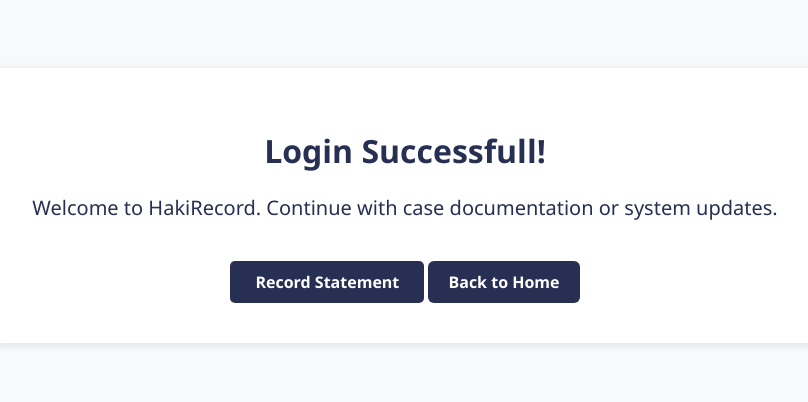
After one commit to oliver-stancy/HakiRecord, a Django app: page /login_success/ in a window 1280 px wide. The commit adds this page. Shown: the top 402 px of the page, without its empty margins (235-1043 px from the left). Run offline with Django 5.2, Linux system fonts and the light colour scheme.

Commit message:
Add new features

```diff
--- /dev/null
+++ b/HakiRecordApp/Templates/login_success.html
@@ -0,0 +1,51 @@
+<!DOCTYPE html>
+<html lang="en">
+<head>
+    <meta charset="UTF-8">
+    <title>Report Submitted</title>
+    <style>
+        body {
+            font-family: "Segoe UI", sans-serif;
+            background-color: #f8f9fa;
+            color: #272f52;
+            text-align: center;
+            padding: 60px;
+        }
+        .container {
+            background-color: white;
+            padding: 40px;
+            border-radius: 8px;
+            box-shadow: 0 2px 8px rgba(0,0,0,0.1);
+            display: inline-block;
+        }
+        a {
+            display: inline-block;
+            margin-top: 20px;
+            background-color: #272f52;
+            color: white;
+            padding: 10px 20px;
+            border-radius: 6px;
+            text-decoration: none;
+            font-weight: 600;
+        }
+        a:hover {
+            background-color: #272f52;
+        }
+    </style>
+</head>
+<body>
+    <div class="container">
+        <h1>Login Successfull!</h1>
+        <p style="font-size:20px;">Welcome to HakiRecord. Continue with case documentation or system updates.</p>
+        <a href="{% url 'statement' %}"
+     class="btn-view"
+     style="display: inline-block; background-color: #272f52; color: white; padding: 10px 25px; border-radius: 5px; text-decoration: none; font-weight: bold; margin-top: 15px;">
+     Record Statement
+  </a>
+        <a href="{% url 'LandingPage' %}">Back to Home</a>
+    </div>
+
+
+
+</body>
+</html>
--- a/HakiRecordApp/urls.py
+++ b/HakiRecordApp/urls.py
@@ -25,6 +25,8 @@
     path('evidence/', views.evidence_vault, name='evidence_vault'),
 
     path('shift_allocation/', views.shift_allocation, name='shift_allocation'),
+
+path('login_success/',views.login_success,name='login_success'),
 ]
 if settings.DEBUG:
     urlpatterns += static(settings.MEDIA_URL, document_root=settings.MEDIA_ROOT)
--- a/HakiRecordApp/views.py
+++ b/HakiRecordApp/views.py
@@ -1,9 +1,11 @@
+from django.contrib import messages
 from django.contrib.auth import authenticate, login, logout
 from django.contrib.auth.decorators import login_required
 from django.shortcuts import render,redirect
 from .models import Statement
 from django.contrib.admin.models import LogEntry
 from django.contrib.auth.models import User
+
 
 # Create your views here.
 def index(request):
@@ -53,6 +55,8 @@
         if user is not None:
             login(request, user)
             return redirect('homepage')
+        else:
+            messages.error(request, 'Invalid service number or password. Please try again.')
 
     return render(request, 'login.html')
 
@@ -78,3 +82,7 @@
 
 def shift_allocation(request):
     return render(request, 'shift_allocation.html')
+
+
+def login_success(request):
+    return render(request,'login_success.html')
```
Also changed, not shown: HakiRecordApp/Templates/login.html (+8 -1 lines), HakiRecordApp/static/assets/css/login.css (+10 -0 lines), db.sqlite3.
